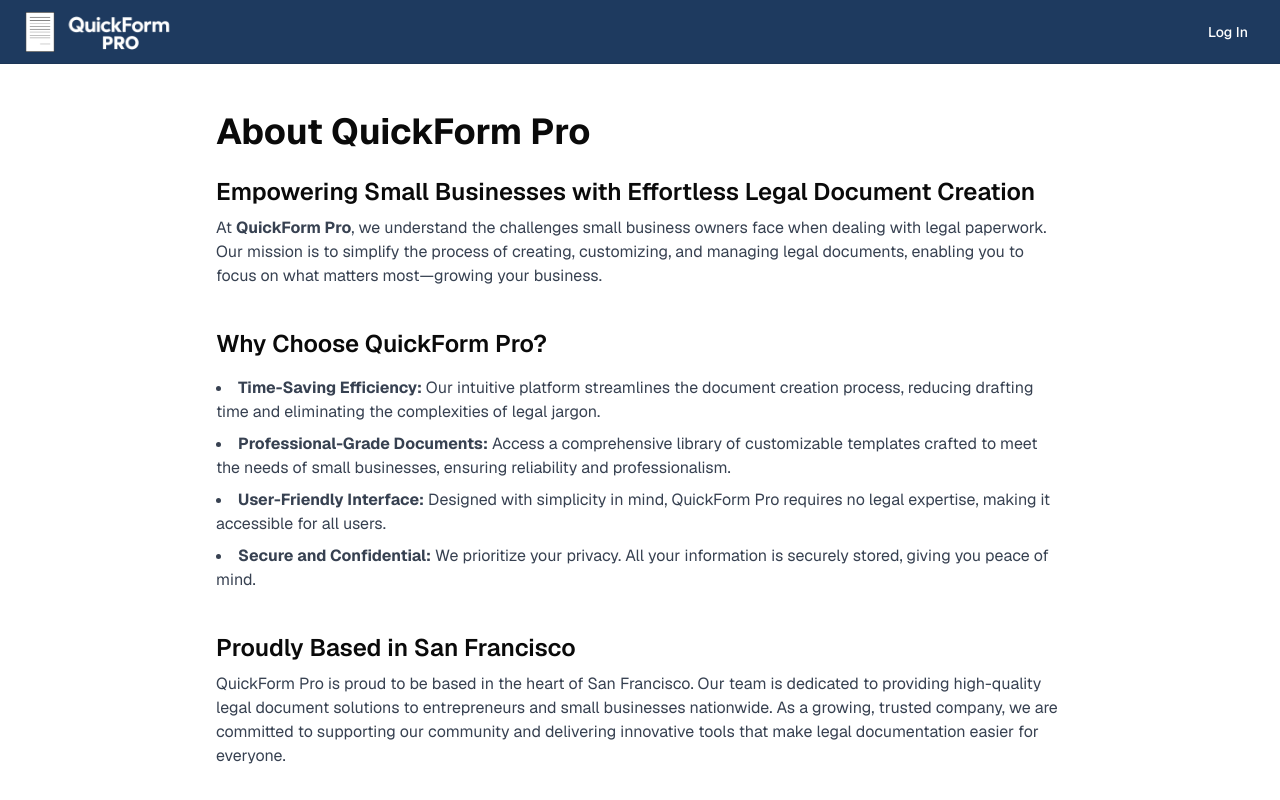
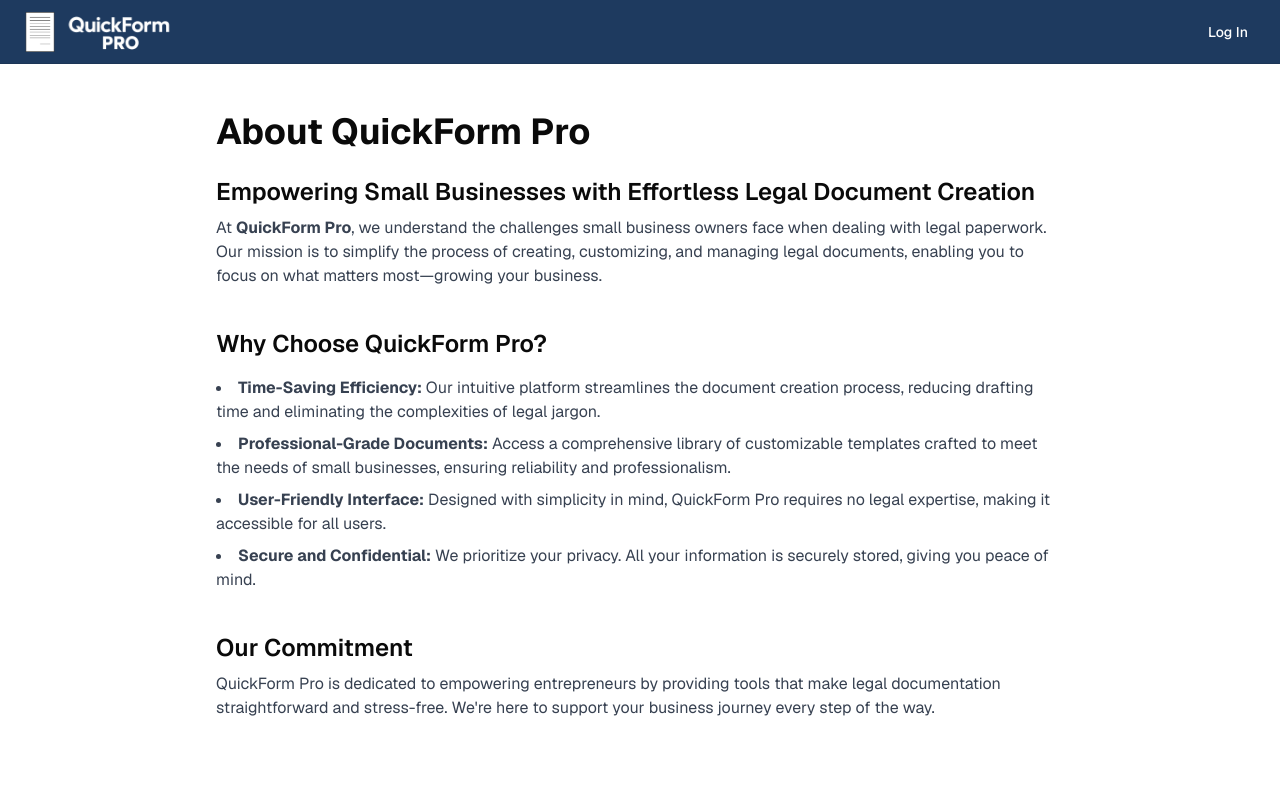
Before and after one commit to jonathanporras/blueprint-forms, a Next.js app: page /about in a window 1280 px wide. Shown: the top 800 px of the page. Built offline with nearby package versions, Linux system fonts and the light colour scheme; no server answers.

Commit message:
Remove SF from about page

```diff
--- a/app/about/page.tsx
+++ b/app/about/page.tsx
@@ -40,18 +40,6 @@
           </li>
         </ul>
       </section>
-
-      <section className="mb-10">
-        <h2 className="text-2xl font-semibold mb-2">Proudly Based in San Francisco</h2>
-        <p className="text-gray-700">
-          QuickForm Pro is proud to be based in the heart of San Francisco. Our team is
-          dedicated to providing high-quality legal document solutions to entrepreneurs and
-          small businesses nationwide. As a growing, trusted company, we are committed to
-          supporting our community and delivering innovative tools that make legal
-          documentation easier for everyone.
-        </p>
-      </section>
-
       <section>
         <h2 className="text-2xl font-semibold mb-2">Our Commitment</h2>
         <p className="text-gray-700">
```
